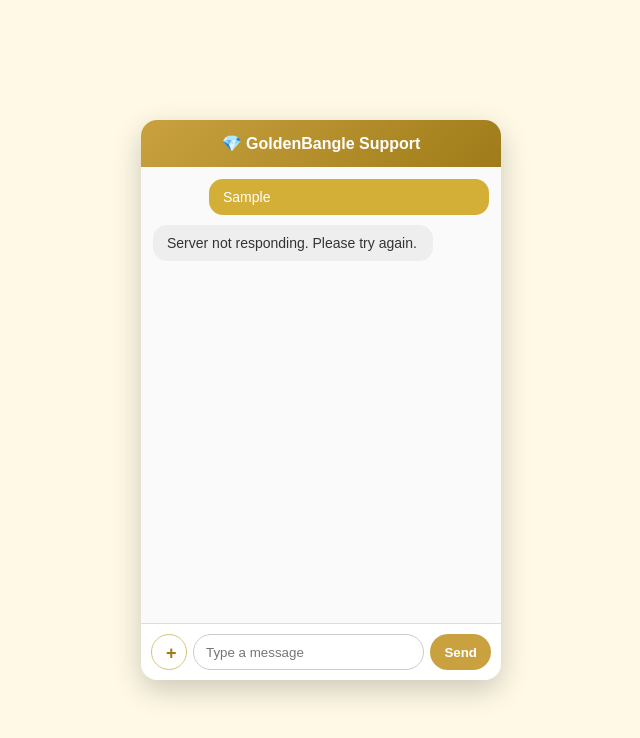
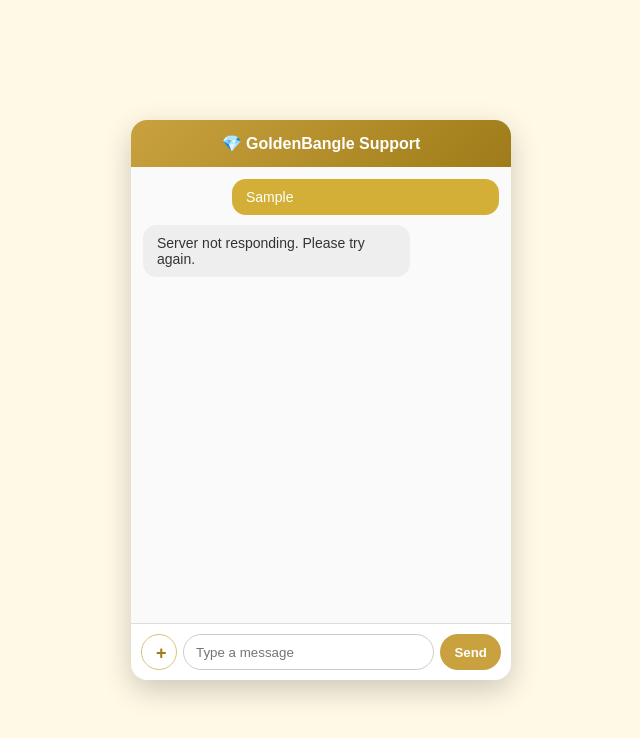
Before and after one commit to pransu-coder/chatbot-backend, a website: page public/index.html in a window 1280 px wide. Both pictures are taken after typing "Sample" into the empty fields and a click on the button "Send". Shown: the whole page, without its empty margins (319-959 px from the left). Drawn offline with Linux system fonts and the light colour scheme; no server answers.

Commit message:
Refactor message handling and update API URL

```diff
--- a/public/index.html
+++ b/public/index.html
@@ -1,8 +1,12 @@
 <!DOCTYPE html>
-<html>
+<html lang="en">
 <head>
+  <meta charset="UTF-8" />
   <title>GoldenBangle Support</title>
+
   <style>
+    * { box-sizing: border-box; }
+
     body {
       font-family: Arial, sans-serif;
       background: #fff9e6;
@@ -12,8 +16,9 @@
       height: 100vh;
       margin: 0;
     }
+
     .chat {
-      width: 360px;
+      width: 380px;
       height: 560px;
       background: #fff;
       border-radius: 16px;
@@ -22,6 +27,7 @@
       flex-direction: column;
       overflow: hidden;
     }
+
     .header {
       background: linear-gradient(135deg,#c9a23f,#9f7c19);
       color:#fff;
@@ -29,45 +35,55 @@
       text-align:center;
       font-weight:600;
     }
+
     #messages {
       flex:1;
       padding:12px;
       overflow-y:auto;
       background:#fafafa;
     }
+
     .msg {
       margin-bottom:10px;
       max-width:75%;
       padding:10px 14px;
       border-radius:14px;
       font-size:14px;
+      word-wrap: break-word;
     }
+
     .user {
       background:#d4af37;
       color:#fff;
       margin-left:auto;
     }
+
     .bot {
       background:#eee;
       color:#333;
     }
+
     .typing {
       font-size:12px;
       color:#777;
       margin-bottom:8px;
+      font-style: italic;
     }
+
     .input {
       display:flex;
       gap:6px;
       padding:10px;
       border-top:1px solid #ddd;
     }
+
     input[type="text"] {
       flex:1;
       padding:8px 12px;
       border-radius:18px;
       border:1px solid #ccc;
     }
+
     button {
       padding:8px 14px;
       border:none;
@@ -77,13 +93,14 @@
       font-weight:600;
       cursor:pointer;
     }
+
     .attach {
-      background:#fff;
-      color:#9f7c19;
-      border:1px solid #d6c27a;
       width:36px;
       height:36px;
       border-radius:50%;
+      border:1px solid #d6c27a;
+      background:#fff;
+      color:#9f7c19;
       font-size:18px;
       cursor:pointer;
     }
@@ -105,7 +122,9 @@
 </div>
 
 <script>
-  const API_URL = "https://chatbot-api.onrender.com/api/chat";
+  // ✅ YOUR REAL RENDER API
+  const API_URL = "https://chatbot-backend-htzb.onrender.com/api/chat";
+
   const messages = document.getElementById("messages");
   const input = document.getElementById("input");
   const imageInput = document.getElementById("imageInput");
@@ -113,12 +132,7 @@
 
   let typingEl = null;
 
-  function add(text, cls) {
-    removeTyping();
-    const div = document.createElement("div");
-    div.className = "msg " + cls;
-    div.textContent = text;
-    messages.appendChild(div);
+  function scrollBottom() {
     messages.scrollTop = messages.scrollHeight;
   }
 
@@ -128,7 +142,7 @@
     typingEl.className = "typing";
     typingEl.textContent = "GoldenBangle is typing...";
     messages.appendChild(typingEl);
-    messages.scrollTop = messages.scrollHeight;
+    scrollBottom();
   }
 
   function removeTyping() {
@@ -138,26 +152,44 @@
     }
   }
 
+  function addMessage(text, cls) {
+    const div = document.createElement("div");
+    div.className = "msg " + cls;
+    div.innerText = text;
+    messages.appendChild(div);
+    scrollBottom();
+  }
+
   async function send() {
     const text = input.value.trim();
     if (!text) return;
 
-    add(text, "user");
+    addMessage(text, "user");
     input.value = "";
     showTyping();
 
     try {
+      const controller = new AbortController();
+      const timeout = setTimeout(() => controller.abort(), 10000);
+
       const res = await fetch(API_URL, {
         method: "POST",
         headers: { "Content-Type": "application/json" },
+        signal: controller.signal,
         body: JSON.stringify({ message: text, userId })
       });
 
+      clearTimeout(timeout);
+
+      if (!res.ok) throw new Error("API error");
+
       const data = await res.json();
-      add(data.reply || "Support unavailable", "bot");
+      addMessage(data.reply || "Support unavailable", "bot");
 
-    } catch {
-      add("Server not responding. Please try again.", "bot");
+    } catch (err) {
+      addMessage("Server not responding. Please try again.", "bot");
+    } finally {
+      removeTyping();   // 🔥 IMPORTANT FIX
     }
   }
 
@@ -171,7 +203,7 @@
       div.className = "msg user";
       div.innerHTML = `<img src="${reader.result}" style="max-width:150px;border-radius:10px">`;
       messages.appendChild(div);
-      messages.scrollTop = messages.scrollHeight;
+      scrollBottom();
     };
     reader.readAsDataURL(file);
 
@@ -184,11 +216,15 @@
         body: JSON.stringify({ userId, imageUploaded: true })
       });
 
+      if (!res.ok) throw new Error();
+
       const data = await res.json();
-      add(data.reply || "Image received.", "bot");
+      addMessage(data.reply || "Image received.", "bot");
 
     } catch {
-      add("Image upload failed.", "bot");
+      addMessage("Image upload failed.", "bot");
+    } finally {
+      removeTyping();   // 🔥 IMPORTANT FIX
     }
   });
 
```
